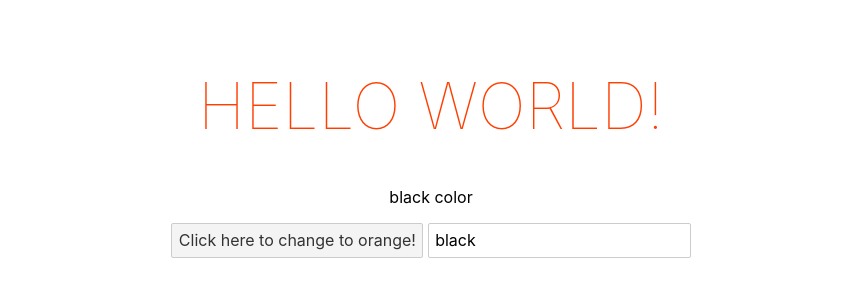
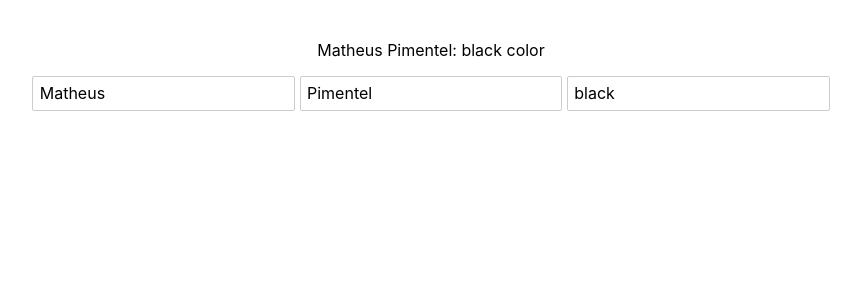
Before and after one commit to MatheusCPimentel/svelte-studies, a Svelte app: page / in a window 1280 px wide. Shown: the top 300 px of the page, without its empty margins (209-1070 px from the left). Built offline with nearby package versions, Linux system fonts and the light colour scheme.

Commit message:
Finish Lesson 02

```diff
--- a/src/App.svelte
+++ b/src/App.svelte
@@ -1,16 +1,16 @@
 <script>
 	export let name;
 	let theColor = 'black';
+	let firstName = 'Matheus';
+	let lastName = 'Pimentel'
 
-	const handleClick = () => {
-		theColor = 'orange';
-	}
+	$: fullName = `${firstName} ${lastName}`;
 </script>
 
 <main>
-	<h1>Hello {name}!</h1>
-	<p style="color: {theColor}">{theColor} color</p>
-	<button on:click={handleClick}>Click here to change to orange!</button>
+	<p style="color: {theColor}">{fullName}: {theColor} color</p>
+	<input type="text" bind:value={firstName}>
+	<input type="text" bind:value={lastName}>
 	<input type="text" bind:value={theColor}>
 </main>
 
```
